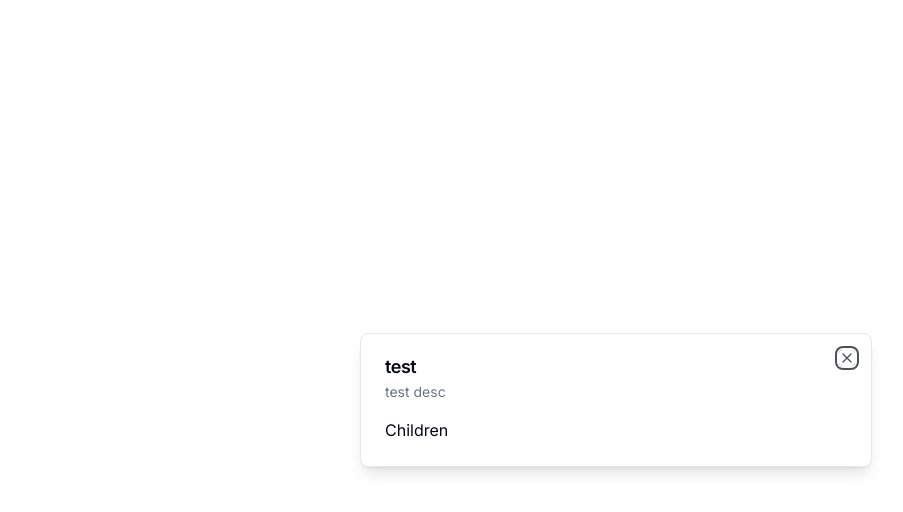
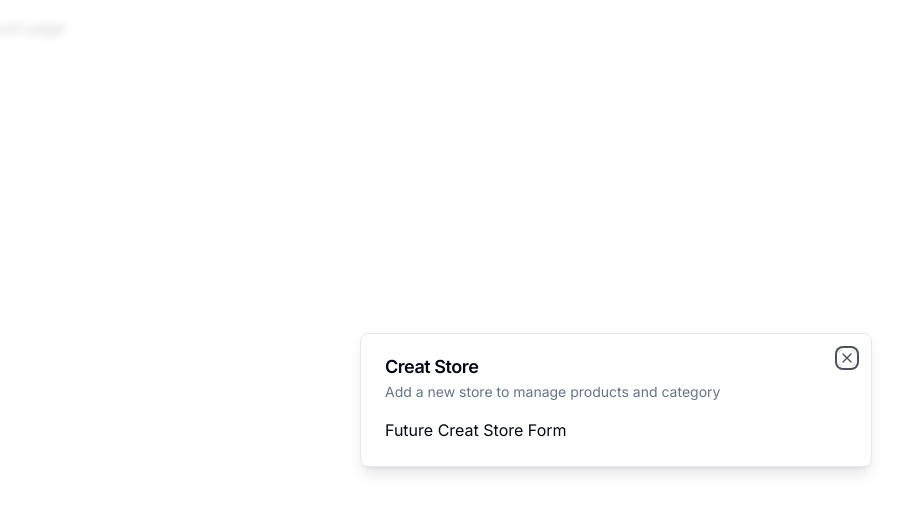
Before and after one commit to ariefdarma/e-commers-app, a Next.js app: page / in a window 1280 px wide. Shown: the top 512 px of the page, without its empty margins (24-927 px from the left). Built offline with nearby package versions, Linux system fonts and the light colour scheme.

Commit message:
make modals globally accesible

```diff
--- a/app/(root)/page.tsx
+++ b/app/(root)/page.tsx
@@ -1,15 +1,19 @@
 'use client';
 
-import { Modal } from '@/components/ui/modal';
+import { useStoreModal } from '@/hooks/use-store-modal';
+import { useEffect } from 'react';
 
 const SetupPage = () => {
-  return (
-    <div className="p-4">
-      <Modal title="test" description="test desc" isOpen onClose={() => {}}>
-        Children
-      </Modal>
-    </div>
-  );
+  const onOpen = useStoreModal((state) => state.onOpen);
+  const isOpen = useStoreModal((state) => state.isOpen);
+
+  useEffect(() => {
+    if (!isOpen) {
+      onOpen();
+    }
+  }, [isOpen, onOpen]);
+
+  return <div className="p-4">root page</div>;
 };
 
 export default SetupPage;
--- a/app/layout.tsx
+++ b/app/layout.tsx
@@ -2,6 +2,7 @@
 import type { Metadata } from 'next';
 import { Inter } from 'next/font/google';
 import { ClerkProvider } from '@clerk/nextjs';
+import { ModalProvider } from '@/providers/modal-provider';
 
 const inter = Inter({ subsets: ['latin'] });
 
@@ -18,7 +19,9 @@
   return (
     <ClerkProvider>
       <html lang="en">
-        <body className={inter.className}>{children}</body>
+        <body className={inter.className}>
+          <ModalProvider /> {children}
+        </body>
       </html>
     </ClerkProvider>
   );
--- /dev/null
+++ b/components/modal/store-modal.tsx
@@ -0,0 +1,18 @@
+'use client';
+import { useStoreModal } from '@/hooks/use-store-modal';
+import { Modal } from '../ui/modal';
+
+export const StoreModal = () => {
+  const storeModal = useStoreModal();
+
+  return (
+    <Modal
+      title="Creat Store"
+      description="Add a new store to manage products and category"
+      isOpen={storeModal.isOpen}
+      onClose={storeModal.onClose}
+    >
+      Future Creat Store Form
+    </Modal>
+  );
+};
--- /dev/null
+++ b/providers/modal-provider.tsx
@@ -0,0 +1,22 @@
+'use client';
+
+import { StoreModal } from '@/components/modal/store-modal';
+
+import { useEffect, useState } from 'react';
+
+export const ModalProvider = () => {
+  const [isMounted, setIsMounted] = useState(false);
+
+  useEffect(() => {
+    setIsMounted(true);
+  }, []);
+  if (!isMounted) {
+    return null;
+  }
+
+  return (
+    <>
+      <StoreModal />
+    </>
+  );
+};
```
